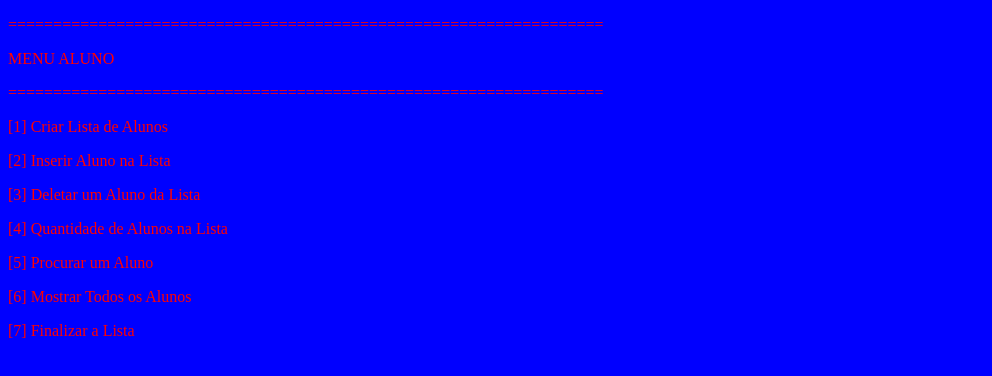
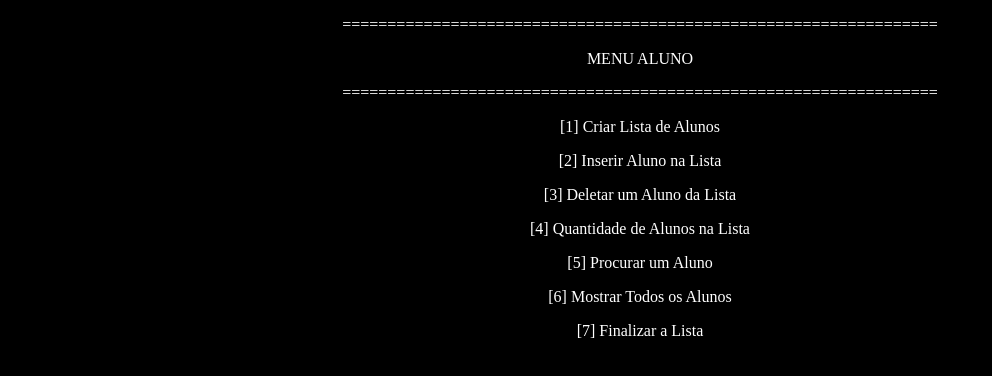
Before and after one commit to Alex-Xavier/Disciplina-Algoritmos-e-Estrutura-de-Dados-FacisaBH, a plain HTML site: page Exercicios/EXEC2-TADLISTAALUNO-AlexXavier-ADS5NA/index.html in a window 1280 px wide. Shown: the whole page, without its empty margins (0-992 px from the left). Drawn offline with Linux system fonts and the light colour scheme.

Commit message:
Adicionando estilo

```diff
--- a/Exercicios/EXEC2-TADLISTAALUNO-AlexXavier-ADS5NA/style.css
+++ b/Exercicios/EXEC2-TADLISTAALUNO-AlexXavier-ADS5NA/style.css
@@ -1,8 +1,8 @@
 body {
-    background-color: blue;
+    background-color: black;
 }
 
 p {
-    align-content: center;
-    color: #ff0000;
+    text-align: center;
+    color: white;
 }
```
